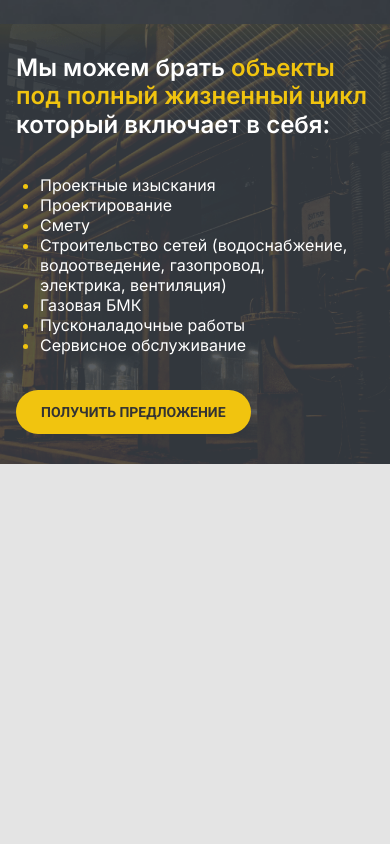
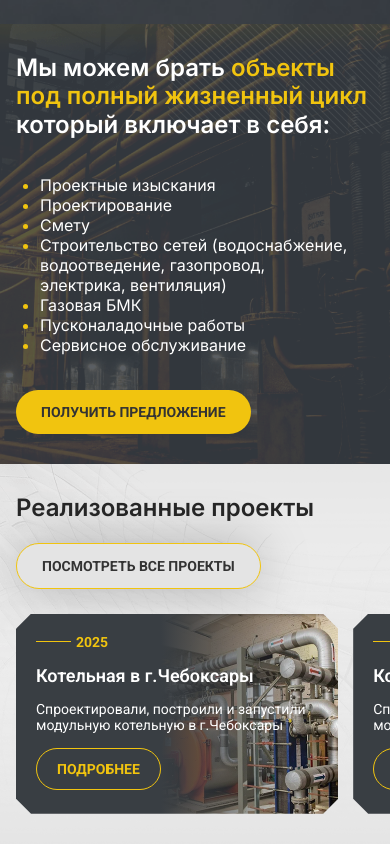
Before and after one commit to AzizSobirov/sk-leron.ru, an Astro site: page / in a window 390 px wide. Shown: the part 5192-6036 px from the top of the page. Before the commit the page ends 5656 px from the top, so only its background shows below. Built offline with nearby package versions, Linux system fonts and the light colour scheme; Astro itself is replaced by a stand-in of ours.

Commit message:
Introduces new Swiper instance and SCSS function for responsive design
Adds Swiper functionality for completed projects carousel
Includes SCSS function for converting pixels to em units

No specific issue addressed

```diff
--- a/public/assets/js/app.js
+++ b/public/assets/js/app.js
@@ -266,6 +266,21 @@ statsContentImg.on("slideChange", function () {
   statsThumb.slideTo(statsContentImg.activeIndex);
 });
 
+let projectsSwiper = new Swiper(".complated__projects", {
+  slidesPerView: "auto",
+  spaceBetween: 15,
+  navigation: {
+    nextEl: ".complated__projects .swiper-button-next",
+    prevEl: ".complated__projects .swiper-button-prev",
+  },
+  breakpoints: {
+    1280: {
+      slidesPerView: 2,
+      spaceBetween: 20,
+    },
+  },
+});
+
 // Initialize the fancybox
 const fancyboxTriggers = Array.from(
   document.querySelectorAll("[data-fancybox]")
--- a/src/assets/scss/helpers/_functions.scss
+++ b/src/assets/scss/helpers/_functions.scss
@@ -7,3 +7,11 @@
     @return "Don't use units when using the rem() function; only numbers.";
   }
 }
+
+@function em($pixel) {
+  @if math.is-unitless($pixel) {
+    @return math.div($pixel, 16) + em;
+  } @else {
+    @return "Don't use units when using the em() function; only numbers.";
+  }
+}
--- a/src/assets/scss/styles.scss
+++ b/src/assets/scss/styles.scss
@@ -25,4 +25,4 @@ section {
   }
 }
 
-// @include show(".cycle", false, false);
+// @include show(".complated", false, false);
--- /dev/null
+++ b/src/blocks/Complated.astro
@@ -0,0 +1,257 @@
+---
+import { Section, H2, H3, P, Image, Icon, Button } from "ui";
+---
+
+<!-- Complated Projects -->
+<Section name="complated">
+  <div class="complated__header">
+    <H2>Реализованные проекты</H2>
+    <Button variant="link" href="/projects">
+      <span>Посмотреть все проекты</span>
+      <span class="icon">
+        <svg viewBox="0 0 24 24" fill="none" xmlns="http://www.w3.org/2000/svg"
+          ><g clip-path="url(#prefix__clip0_66_1580)"
+            ><g clip-path="url(#prefix__clip1_66_1580)"
+              ><mask
+                id="prefix__a"
+                style="mask-type:luminance"
+                maskUnits="userSpaceOnUse"
+                x="0"
+                y="0"
+                width="24"
+                height="24"
+                ><path d="M23.2.88H.7v22.5h22.5V.88z" fill="#fff"></path></mask
+              ><g mask="url(#prefix__a)" fill="#333"
+                ><path
+                  d="M11.95.88C5.747.88.7 5.926.7 12.13c0 6.203 5.047 11.25 11.25 11.25 6.204 0 11.25-5.047 11.25-11.25C23.2 5.926 18.154.88 11.95.88zm0 21.562c-5.686 0-10.312-4.626-10.312-10.312 0-5.686 4.626-10.313 10.312-10.313 5.686 0 10.313 4.627 10.313 10.313 0 5.686-4.627 10.312-10.313 10.312z"
+                ></path><path
+                  d="M16.645 13.551l.034-3.783a.468.468 0 10-.938-.007l-.034 3.787c0 .248-.016.61-.039.987a1.38 1.38 0 01-.137.516L8.634 8.154a.469.469 0 00-.663.663l6.897 6.897a1.382 1.382 0 01-.517.137c-.376.023-.738.04-.99.04l-3.784.033a.47.47 0 00.008.938l3.779-.034c.262 0 .646-.016 1.043-.04a2.342 2.342 0 002.196-2.196c.024-.398.041-.782.041-1.04l.002-.001z"
+                ></path></g
+              ></g
+            ></g
+          ><defs
+            ><clipPath id="prefix__clip0_66_1580"
+              ><path
+                fill="#fff"
+                transform="translate(.7 .88)"
+                d="M0 0h22.5v22.5H0z"></path></clipPath
+            ><clipPath id="prefix__clip1_66_1580"
+              ><path
+                fill="#fff"
+                transform="translate(.7 .88)"
+                d="M0 0h22.5v22.5H0z"></path></clipPath
+            ></defs
+          ></svg
+        >
+      </span>
+    </Button>
+  </div>
+
+  <div class="complated__projects swiper">
+    <div class="swiper-wrapper">
+      {
+        Array.from({ length: 5 }).map(() => (
+          <div class="swiper-slide project">
+            <div class="project__text">
+              <div class="project__text-date">2025</div>
+              <div class="project__text-title">Котельная в г.Чебоксары</div>
+              <p class="project__text-desc">
+                Спроектировали, построили и запустили модульную котельную в
+                г.Чебоксары
+              </p>
+              <Button variant="outline" href="/project">
+                ПОДРОБНЕЕ
+              </Button>
+            </div>
+            <div class="project__img bg-img">
+              <Image src="projects/1.png" />
+            </div>
+          </div>
+        ))
+      }
+    </div>
+
+    <div class="swiper-button-prev"></div>
+    <div class="swiper-button-next"></div>
+  </div>
+</Section>
+
+<style lang="scss" is:global>
+  @use "scss/helpers" as *;
+
+  .complated {
+    position: relative;
+    background: url("/assets/img/complated-bg.png") no-repeat center / cover;
+
+    @include media("3xl", min-width) {
+      padding-block: rem(90);
+    }
+
+    &__header {
+      width: 100%;
+      display: flex;
+      align-items: center;
+      justify-content: flex-start;
+      gap: rem(60);
+
+      @include media("sm") {
+        flex-direction: column;
+        align-items: flex-start;
+        gap: rem(20);
+      }
+    }
+
+    &__projects {
+      position: relative;
+      margin-top: rem(10);
+      width: 100%;
+      overflow: visible;
+
+      @include media("sm") {
+        margin-top: rem(0);
+      }
+
+      .swiper-button-prev,
+      .swiper-button-next {
+        margin: 0 !important;
+        transform: translateY(-50%);
+        width: rem(50);
+        height: rem(50);
+        background: var(--primary);
+        border-radius: 9999px;
+        --swiper-navigation-size: #{rem(22)};
+        --swiper-navigation-color: #272727;
+        --swiper-navigation-sides-offset: #{rem(40)};
+
+        @include media("xl") {
+          display: none !important;
+        }
+      }
+
+      .swiper-button-prev {
+        display: none;
+      }
+
+      .swiper-slide-next + .swiper-slide,
+      .swiper-slide-prev {
+        opacity: 0.2;
+      }
+    }
+
+    .project {
+      --border-angle: #{rem(25)};
+      position: relative;
+      padding: rem(35) rem(42);
+      min-height: rem(400);
+      width: rem(690);
+      color: #fff;
+      transition: opacity var(--transition-ease);
+      clip-path: polygon(
+        var(--border-angle) 0%,
+        calc(100% - var(--border-angle)) 0%,
+        100% var(--border-angle),
+        100% calc(100% - var(--border-angle)),
+        calc(100% - var(--border-angle)) 100%,
+        var(--border-angle) 100%,
+        0% calc(100% - var(--border-angle)),
+        0% var(--border-angle)
+      );
+
+      @include media("3xl") {
+        min-height: rem(360);
+      }
+      @include media("xl") {
+        min-height: rem(340);
+        width: rem(580);
+      }
+      @include media("lg") {
+        padding: rem(30);
+        min-height: rem(300);
+        width: rem(520);
+      }
+      @include media("sm") {
+        padding: rem(20);
+        width: 90%;
+        min-height: rem(250);
+        --border-angle: #{rem(15)};
+      }
+      @include media("xs") {
+        min-height: rem(200);
+      }
+
+      .bg-img {
+        &::before {
+          content: "";
+          position: absolute;
+          top: 0;
+          left: 0;
+          width: 100%;
+          height: 100%;
+          background: linear-gradient(to right, #393e43 45%, transparent);
+        }
+
+        img {
+          margin-left: auto;
+          width: 60%;
+        }
+      }
+
+      &__text {
+        width: 100%;
+        max-width: rem(300);
+        display: flex;
+        flex-direction: column;
+        align-items: flex-start;
+        gap: rem(32);
+
+        @include media("lg") {
+          gap: rem(25);
+        }
+        @include media("sm") {
+          gap: rem(15);
+        }
+
+        &-date {
+          position: relative;
+          color: var(--primary);
+          font-weight: 700;
+          display: flex;
+          align-items: center;
+          justify-content: flex-start;
+          gap: rem(5);
+
+          @include media("sm") {
+            font-size: rem(14);
+          }
+
+          &::before {
+            content: "";
+            display: inline-block;
+            width: rem(52);
+            height: rem(1);
+            background: currentColor;
+
+            @include media("lg") {
+              width: em(40);
+            }
+          }
+        }
+
+        &-title {
+          font-weight: 600;
+          font-size: rem(20);
+
+          @include media("sm") {
+            font-size: rem(18);
+          }
+        }
+
+        &-desc {
+          @include media("xs") {
+            font-size: rem(14);
+          }
+        }
+      }
+    }
+  }
+</style>
--- a/src/blocks/Hero.astro
+++ b/src/blocks/Hero.astro
@@ -24,7 +24,7 @@ const { img = "hero/1.png", isMain = false } = Astro.props;
     </H3>
     <Button data-modal="callback">
       <span>Получить</span>
-      <div class="icon">
+      <span class="icon">
         <svg viewBox="0 0 24 24" fill="none" xmlns="http://www.w3.org/2000/svg"
           ><g clip-path="url(#prefix__clip0_66_1580)"
             ><g clip-path="url(#prefix__clip1_66_1580)"
@@ -59,7 +59,7 @@ const { img = "hero/1.png", isMain = false } = Astro.props;
             ></defs
           ></svg
         >
-      </div>
+      </span>
     </Button>
   </div>
 
--- a/src/blocks/index.ts
+++ b/src/blocks/index.ts
@@ -1,3 +1,4 @@
+export { default as Complated } from "./Complated.astro";
 export { default as Cycle } from "./Cycle.astro";
 export { default as Hero } from "./Hero.astro";
 export { default as Stats } from "./Stats.astro";
--- a/src/components/ui/Button.astro
+++ b/src/components/ui/Button.astro
@@ -118,6 +118,61 @@ const Tag = href ? "a" : "button";
       }
     }
 
+    &-link {
+      position: relative;
+      padding: rem(16) rem(30);
+      color: #333;
+      font-weight: 700;
+      box-shadow: 0 0 rem(52) 0 rgba(0, 0, 0, 0.25);
+      background: #e4e4e4;
+      border: rem(1) solid var(--primary);
+      border-radius: 9999px;
+      gap: rem(10);
+      --icon-size: #{rem(22)};
+
+      @include media("xs") {
+        padding: rem(14) rem(25);
+
+        .icon {
+          display: none;
+        }
+      }
+
+      .icon {
+        transition: var(--transition-ease);
+      }
+
+      &:hover {
+        background: var(--primary-light);
+        animation-play-state: paused;
+
+        .icon {
+          transform: rotate(-45deg);
+        }
+      }
+    }
+
+    &-outline {
+      padding: rem(15) rem(24);
+      color: var(--primary);
+      font-weight: 700;
+      border: rem(1) solid var(--primary);
+      border-radius: 9999px;
+
+      @include media("xl") {
+        font-size: rem(15);
+      }
+      @include media("xs") {
+        padding: rem(12) rem(20);
+        font-size: rem(14);
+      }
+
+      &:hover {
+        color: var(--text-color);
+        background: var(--primary);
+      }
+    }
+
     // &-secondary {
     //   height: rem(60);
     //   width: rem(264);
--- a/src/pages/index.astro
+++ b/src/pages/index.astro
@@ -9,5 +9,6 @@ import * as Blocks from "@/blocks";
     <Blocks.Stats secondary main />
     <Blocks.Trust />
     <Blocks.Cycle />
+    <Blocks.Complated />
   </main>
 </App>
```
Also changed, not shown: public/assets/img/complated-bg.png (added), public/assets/img/projects/1.png (added).
